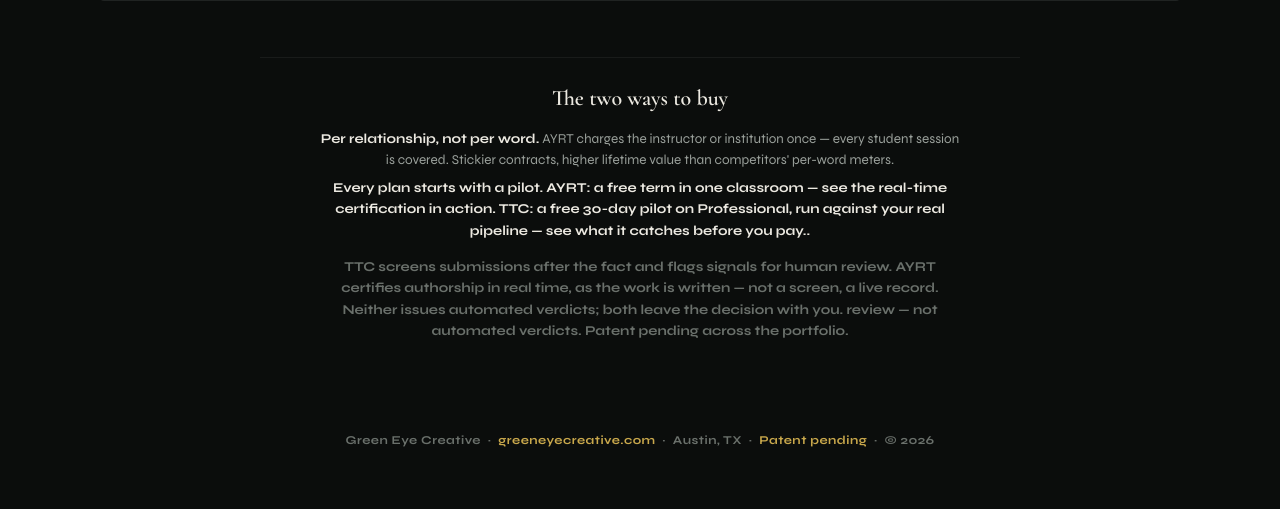
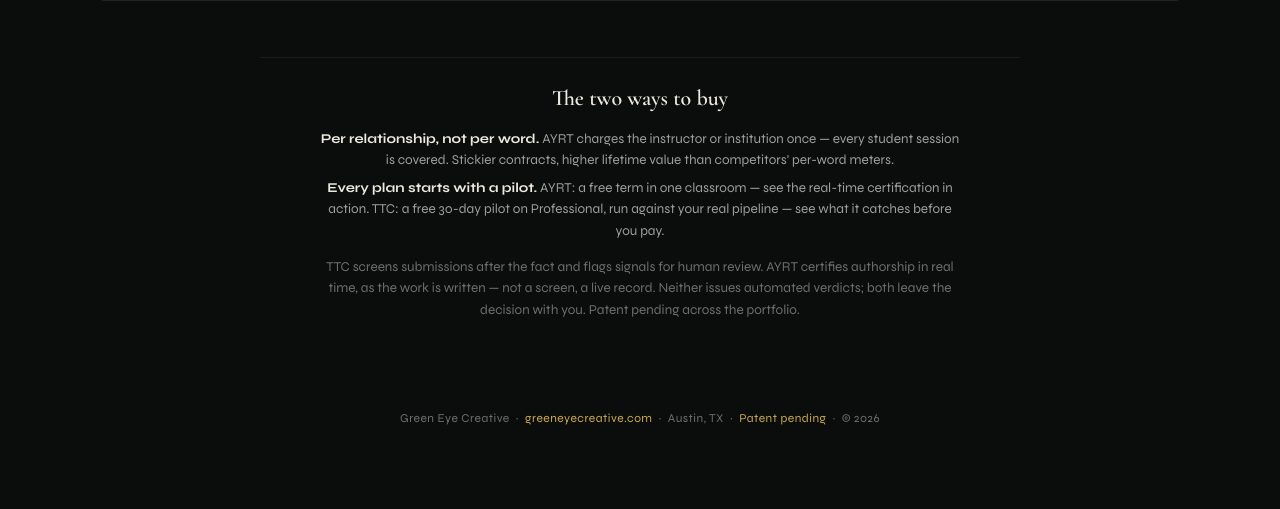
Before and after one commit to lighnthedark/green-eye-creative, a Flask app: page /pricing in a window 1280 px wide. Shown: the part 1907-2416 px from the top of the page. After the commit the page ends 2332 px from the top, so only its background shows below. Run offline with Flask 3, Linux system fonts and the light colour scheme.

Commit message:
Fix broken HTML in pricing note section

```diff
--- a/templates/pricing.html
+++ b/templates/pricing.html
@@ -676,14 +676,13 @@
       <p><strong style="color:var(--ink)">Per relationship, not per word.</strong> AYRT charges the instructor or
         institution once — every student session is covered. Stickier contracts, higher lifetime value than competitors'
         per-word meters.</p>
-      <p><strong style="color:var(--ink)">Every plan starts with a pilot. AYRT: a free term in one classroom — see the
-          real-time certification in action. TTC: a free 30-day pilot on Professional, run against your real pipeline —
-          see what it catches before you pay..
-      </p>
+      <p><strong style="color:var(--ink)">Every plan starts with a pilot.</strong> AYRT: a free term in one classroom —
+        see the
+        real-time certification in action. TTC: a free 30-day pilot on Professional, run against your real pipeline —
+        see what it catches before you pay.</p>
       <p style="margin-top:14px;color:var(--ink-faint)">TTC screens submissions after the fact and flags signals for
         human review. AYRT certifies authorship in real time, as the work is written — not a screen, a live record.
-        Neither issues automated verdicts; both leave the decision with you.
-        review — not automated verdicts. Patent pending across the portfolio.</p>
+        Neither issues automated verdicts; both leave the decision with you. Patent pending across the portfolio.</p>
     </div>
 
     <footer>
```
